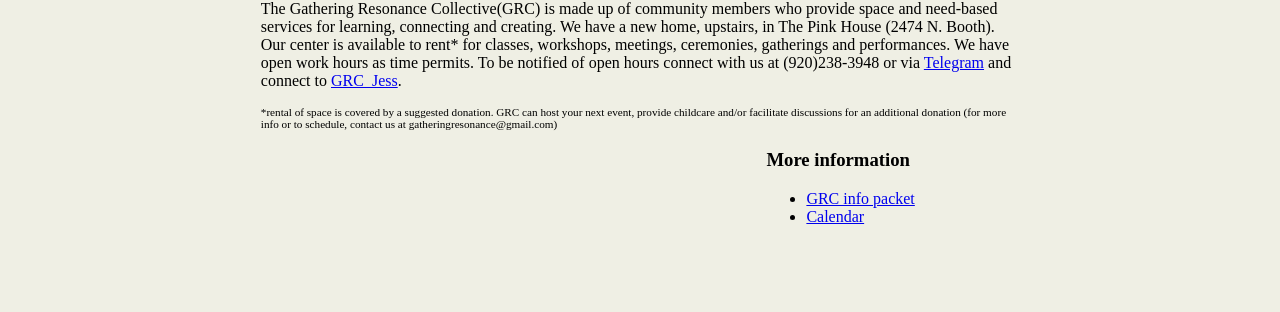
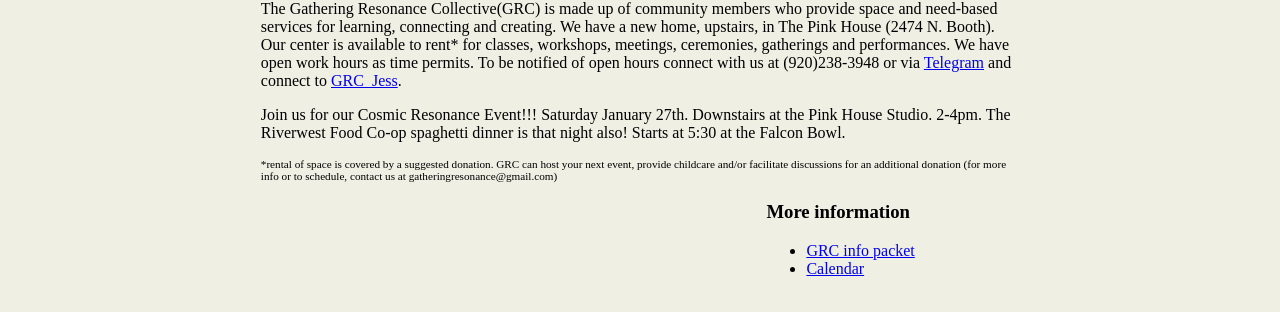
Before and after one commit to gatheringresonancecollective/grc-public-website, a plain HTML site: page index.html in a window 1280 px wide. Shown: the part 218-530 px from the top of the page. Drawn offline with Linux system fonts and the light colour scheme.

Commit message:
added event paragraph

```diff
--- a/index.html
+++ b/index.html
@@ -14,6 +14,14 @@
 		The Gathering Resonance Collective(GRC) is made up of community members who provide space and need-based services for learning, connecting and creating. We have a new home, upstairs, in The Pink House (2474 N. Booth). Our center is available to rent* for classes, workshops, meetings, ceremonies, gatherings and performances. We have open work hours as time permits. To be notified of open hours connect with us at (920)238-3948 or via <a href="https://telegram.org">Telegram</a> and connect to <a href="https://t.me/GRC_jess">GRC_Jess</a>.
 		</p>
 
+		<p>
+		Join us for our Cosmic Resonance Event!!!
+
+Saturday January 27th. Downstairs at the Pink House Studio.  2-4pm.
+
+The Riverwest Food Co-op spaghetti dinner is that night also!  Starts at 5:30 at the Falcon Bowl.
+		</p>
+
 		<p style="font-size: 0.7em">
 		*rental of space is covered by a suggested donation. GRC can host your next event, provide childcare and/or facilitate discussions for an additional donation (for more info or to schedule, contact us at gatheringresonance@gmail.com)
 		</p>
```
